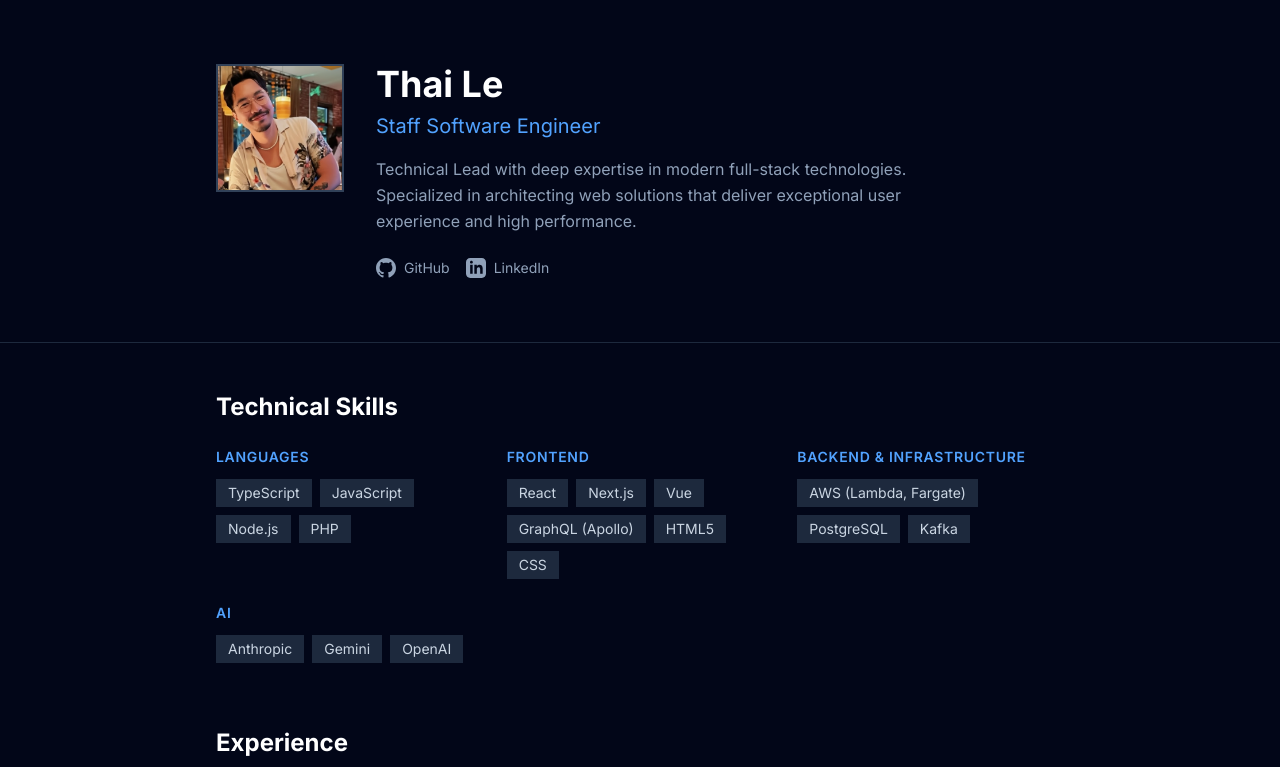
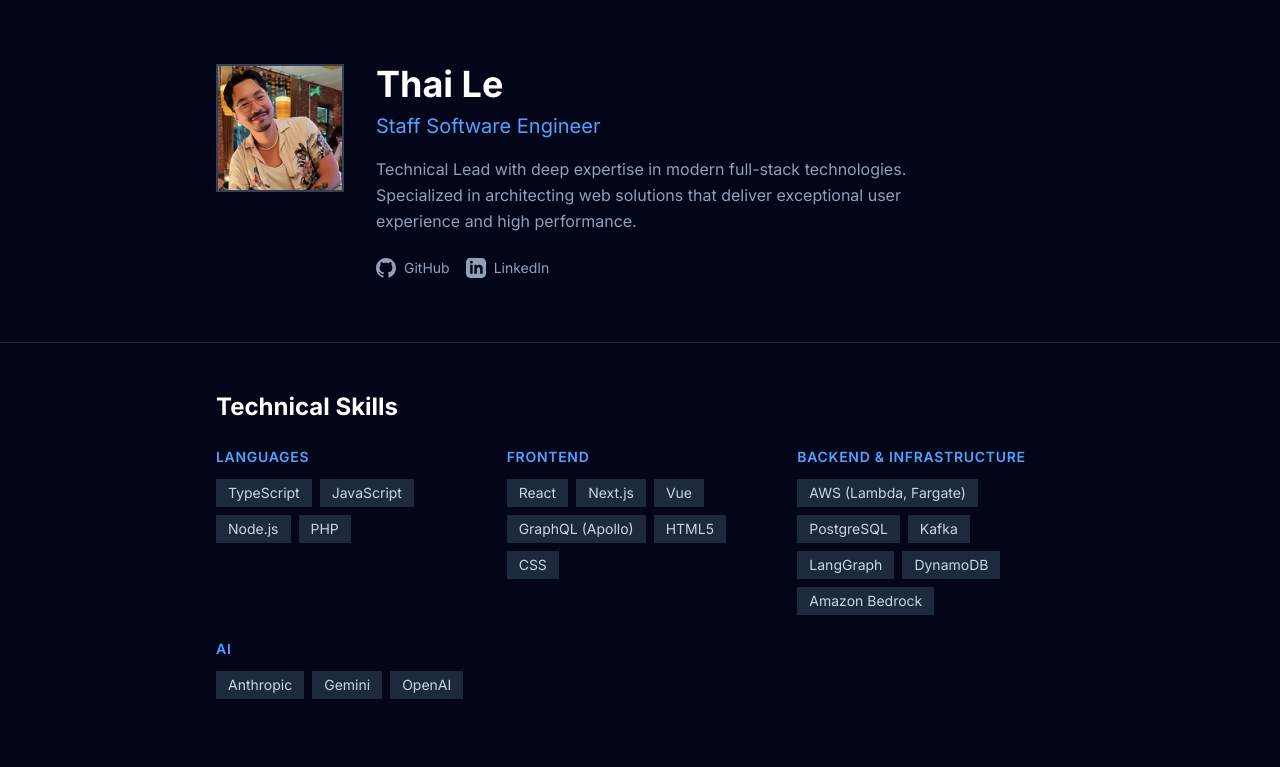
Before and after one commit to buddharage/buddharage.github.io, a React (Vite) app: page / in a window 1280 px wide. Shown: the top 767 px of the page. Built offline with nearby package versions, Linux system fonts and the light colour scheme.

Commit message:
Add LangGraph, DynamoDB, and Amazon Bedrock to skills

```diff
--- a/src/App.jsx
+++ b/src/App.jsx
@@ -2,7 +2,14 @@ function App() {
 	const skills = {
 		Languages: ["TypeScript", "JavaScript", "Node.js", "PHP"],
 		Frontend: ["React", "Next.js", "Vue", "GraphQL (Apollo)", "HTML5", "CSS"],
-		"Backend & Infrastructure": ["AWS (Lambda, Fargate)", "PostgreSQL", "Kafka"],
+		"Backend & Infrastructure": [
+			"AWS (Lambda, Fargate)",
+			"PostgreSQL",
+			"Kafka",
+			"LangGraph",
+			"DynamoDB",
+			"Amazon Bedrock",
+		],
 		AI: ["Anthropic", "Gemini", "OpenAI"],
 	};
 
```
